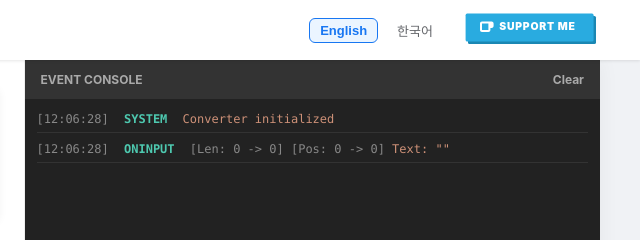
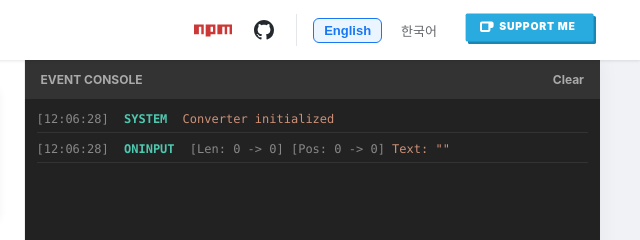
Before and after one commit to 11character/emoticon-text-converter, a website built with Vite: page docs/index.html in a window 1280 px wide. Shown: the top 240 px of the page, 640-1280 px from the left. Built offline with nearby package versions, Linux system fonts and the light colour scheme.

Commit message:
feat(demo): add NPM and GitHub link icons to header

```diff
--- a/docs/index.html
+++ b/docs/index.html
@@ -31,6 +31,28 @@
             font-size: 18px;
             margin: 0;
             color: #1c1e21;
+        }
+        .header-links {
+            display: flex;
+            gap: 6px;
+            align-items: center;
+            padding-right: 14px;
+            border-right: 1px solid #e4e6eb;
+        }
+        .header-icon-link {
+            display: inline-flex;
+            align-items: center;
+            justify-content: center;
+            height: 32px;
+            padding: 0 8px;
+            border-radius: 6px;
+            color: #24292f;
+            text-decoration: none;
+            transition: background-color 0.2s, transform 0.15s;
+        }
+        .header-icon-link:hover {
+            background-color: #f0f2f5;
+            transform: translateY(-1px);
         }
         .lang-switcher {
             display: flex;
@@ -197,7 +219,19 @@
     <div class="header">
         <div class="header-content">
             <h1 data-i18n="header_title">Emoticon Text Converter Playground</h1>
-            <div style="display: flex; align-items: center; gap: 20px;">
+            <div style="display: flex; align-items: center; gap: 16px;">
+                <div class="header-links">
+                    <a href="https://www.npmjs.com/package/emoticon-text-converter" target="_blank" rel="noopener noreferrer" class="header-icon-link" title="NPM Package" aria-label="NPM Package">
+                        <svg viewBox="0 0 780 250" width="38" height="15" aria-hidden="true">
+                            <path fill="#CB3837" d="M240,250h100v-50h100V0H240V250z M340,50h50v100h-50V50z M480,0v200h100V50h50v150h50V50h50v150h50V0H480z M0,200h100V50h50v150h50V0H0V200z"/>
+                        </svg>
+                    </a>
+                    <a href="https://github.com/11character/emoticon-text-converter" target="_blank" rel="noopener noreferrer" class="header-icon-link" title="GitHub Repository" aria-label="GitHub Repository">
+                        <svg viewBox="0 0 16 16" width="20" height="20" fill="currentColor" aria-hidden="true">
+                            <path d="M8 0C3.58 0 0 3.58 0 8c0 3.54 2.29 6.53 5.47 7.59.4.07.55-.17.55-.38 0-.19-.01-.82-.01-1.49-2.01.37-2.53-.49-2.69-.94-.09-.23-.48-.94-.82-1.13-.28-.15-.68-.52-.01-.53.63-.01 1.08.58 1.23.82.72 1.21 1.87.87 2.33.66.07-.52.28-.87.51-1.07-1.78-.2-3.64-.89-3.64-3.95 0-.87.31-1.59.82-2.15-.08-.2-.36-1.02.08-2.12 0 0 .67-.21 2.2.82.64-.18 1.32-.27 2-.27.68 0 1.36.09 2 .27 1.53-1.04 2.2-.82 2.2-.82.44 1.1.16 1.92.08 2.12.51.56.82 1.27.82 2.15 0 3.07-1.87 3.75-3.65 3.95.29.25.54.73.54 1.48 0 1.07-.01 1.93-.01 2.2 0 .21.15.46.55.38A8.013 8.013 0 0016 8c0-4.42-3.58-8-8-8z"/>
+                        </svg>
+                    </a>
+                </div>
                 <div class="lang-switcher">
                     <button onclick="changeLanguage('en')" id="lang-en" class="lang-btn active">English</button>
                     <button onclick="changeLanguage('ko')" id="lang-ko" class="lang-btn">한국어</button>
```
Also changed, not shown: index.html (+35 -1 lines).
